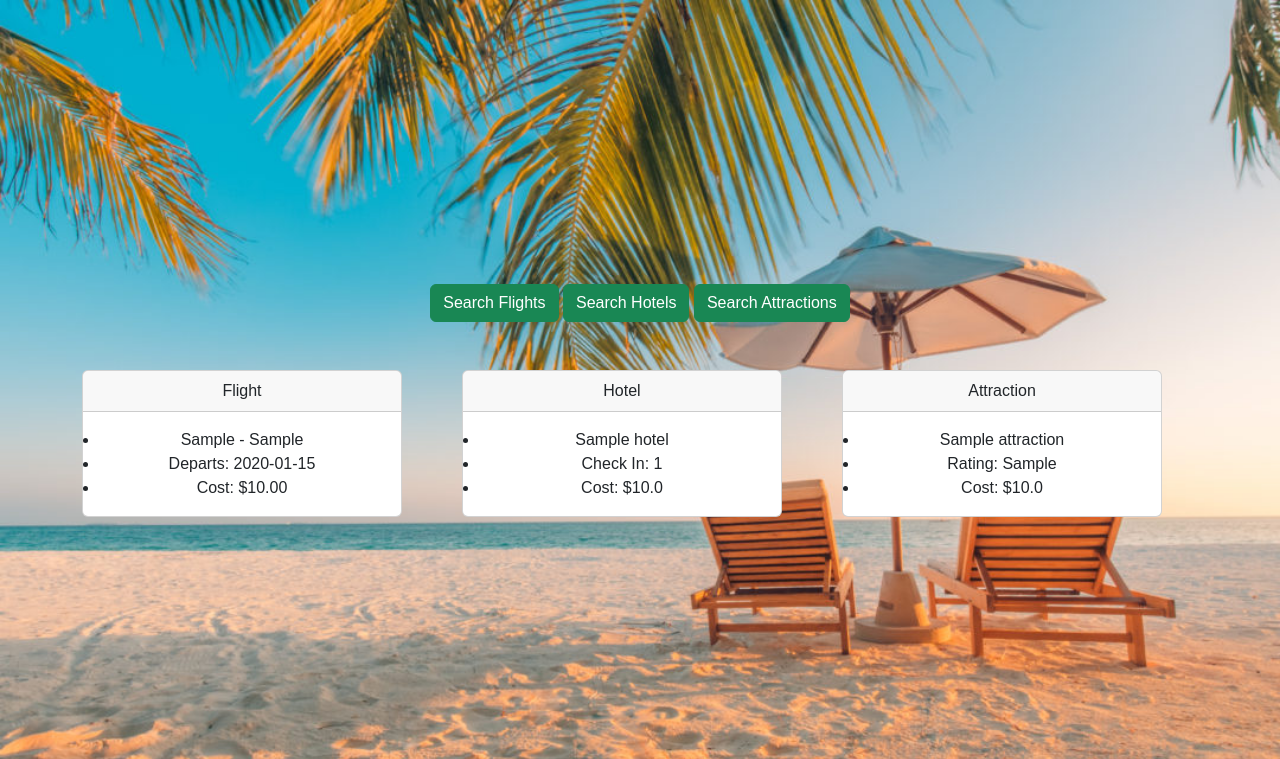
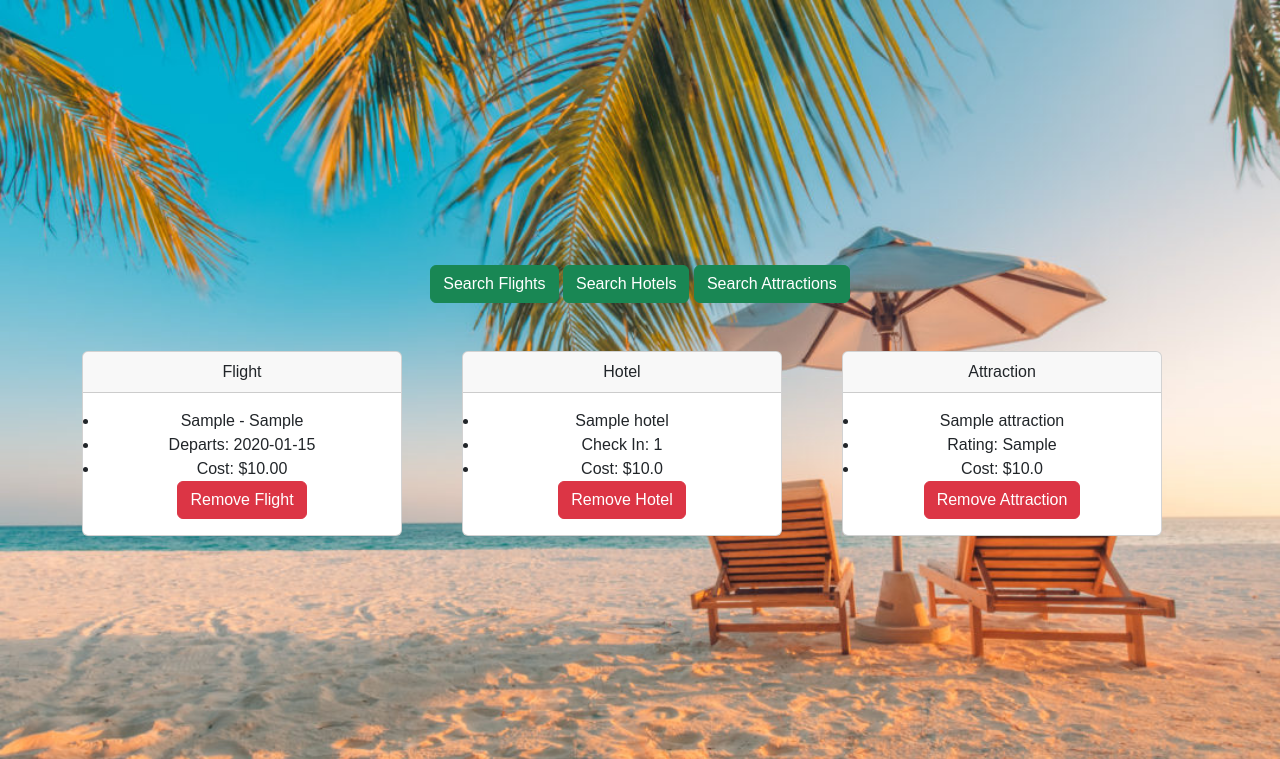
Before and after one commit to hemmerlinaj20/Comp442_TravelInfo, a Flask app: page /saved in a window 1280 px wide. Shown: the top 759 px of the page. Run offline with Flask 3, Linux system fonts and the light colour scheme; a user stored in the database is signed in; tables that the repository leaves empty hold one stand-in row (values such as "Sample post"); parts of the project's set-up code (start-up, migrations or seed data) failed here and were passed over.

Commit message:
Removal works

```diff
--- a/app.py
+++ b/app.py
@@ -208,6 +208,18 @@ def saved():
     user_id: int = session.get('user_id')
     user: User = User.query.get(user_id) # current user logged in
     return render_template("saved.html", user = user)
+@app.post('/saved')
+def post_saved():
+    remove_from = request.json['remove_from']
+    remove_num = request.json['entry_id']
+    if remove_from == 'flight':
+        db.session.delete(Flight.query.get(remove_num))
+    elif remove_from == 'hotel':
+        db.session.delete(Hotel.query.get(remove_num))
+    else:
+        db.session.delete(Attraction.query.get(remove_num))
+    db.session.commit()
+    return redirect(url_for('saved'))
 
 # Search Flights route
 @app.get('/search_flights')
--- /dev/null
+++ b/static/scripts/saved.js
@@ -0,0 +1,28 @@
+
+window.addEventListener("DOMContentLoaded", async ()=> {
+    const rmvBtns = document.getElementsByClassName("remove");
+    for(btn of rmvBtns){
+        btn.addEventListener("click", remove);
+    }
+});
+
+async function remove(event){
+    const id = event.target.id;
+    console.log(id);
+    const type = id.split('-')[0];
+    const num = id.split('-')[1];
+
+    const card = document.getElementById(`${id}-card`);
+    card.remove();
+    const remove = {
+        remove_from: type,
+        entry_id: num
+    }
+    const request = fetch("/saved", {
+        method: "POST",
+        headers: {
+            "Content-Type" : "application/json"
+        },
+        body: JSON.stringify(remove)
+    });
+}
--- a/templates/saved.html
+++ b/templates/saved.html
@@ -14,7 +14,8 @@
 
     <!-- Link to stylesheet -->
     <link rel="stylesheet" href="/static/stylesheets/saved.css">
-
+    <!-- Link to JavaScript File -->
+    <script src="static/scripts/saved.js"></script>
 </head>
 <body>
     <div id="links">
@@ -25,7 +26,7 @@
     <div id="cards" class="container">
         <div class="row align-items-center justify-content-center mt-5">
             {% for flight in user.flights %}
-            <div class="col-sm-12 col-lg-6 col-xl-4">
+            <div id="flight-{{flight.fid}}-card" class="col-sm-12 col-lg-6 col-xl-4">
                 <div class="card text-center" style="width: 20rem;">
                     <div class="card-header">
                       Flight
@@ -36,12 +37,15 @@
                         <li> Departs: {{flight.depart_date}} </li>
                         <li> Cost: ${{'{0:.2f}'.format(flight.price)}} </li>
                       </ul>
+                      <button id="flight-{{flight.fid}}" type="button" class="btn btn-danger remove">
+                        Remove Flight
+                      </button>
                     </div>
                 </div>
             </div>
             {% endfor %}
             {% for hotel in user.hotels %}
-            <div class="col-sm-12 col-lg-6 col-xl-4">
+            <div id="hotel-{{hotel.hid}}-card" class="col-sm-12 col-lg-6 col-xl-4">
                 <div class="card text-center" style="width: 20rem;">
                     <div class="card-header">
                         Hotel
@@ -52,12 +56,15 @@
                             <li> Check In: {{hotel.check_in_date}} </li>
                             <li> Cost: ${{hotel.price}} </li>
                         </ul>
+                        <button id="hotel-{{hotel.hid}}" type="button" class="btn btn-danger remove">
+                            Remove Hotel
+                          </button>
                     </div>
                 </div>
             </div>
             {% endfor %}
             {% for attraction in user.attractions %}
-            <div class="col-sm-12 col-lg-6 col-xl-4">
+            <div id="attraction-{{attraction.aid}}-card" class="col-sm-12 col-lg-6 col-xl-4">
                 <div class="card text-center" style="width: 20rem;">
                     <div class="card-header">
                         Attraction
@@ -68,6 +75,9 @@
                             <li> Rating: {{attraction.rating}} </li>
                             <li> Cost: ${{attraction.price}} </li>
                         </ul>
+                        <button id="attraction-{{attraction.aid}}" type="button" class="btn btn-danger remove">
+                            Remove Attraction
+                        </button>
                     </div>
                 </div>
             </div>
```
Also changed, not shown: vacation_finder.sqlite3.
